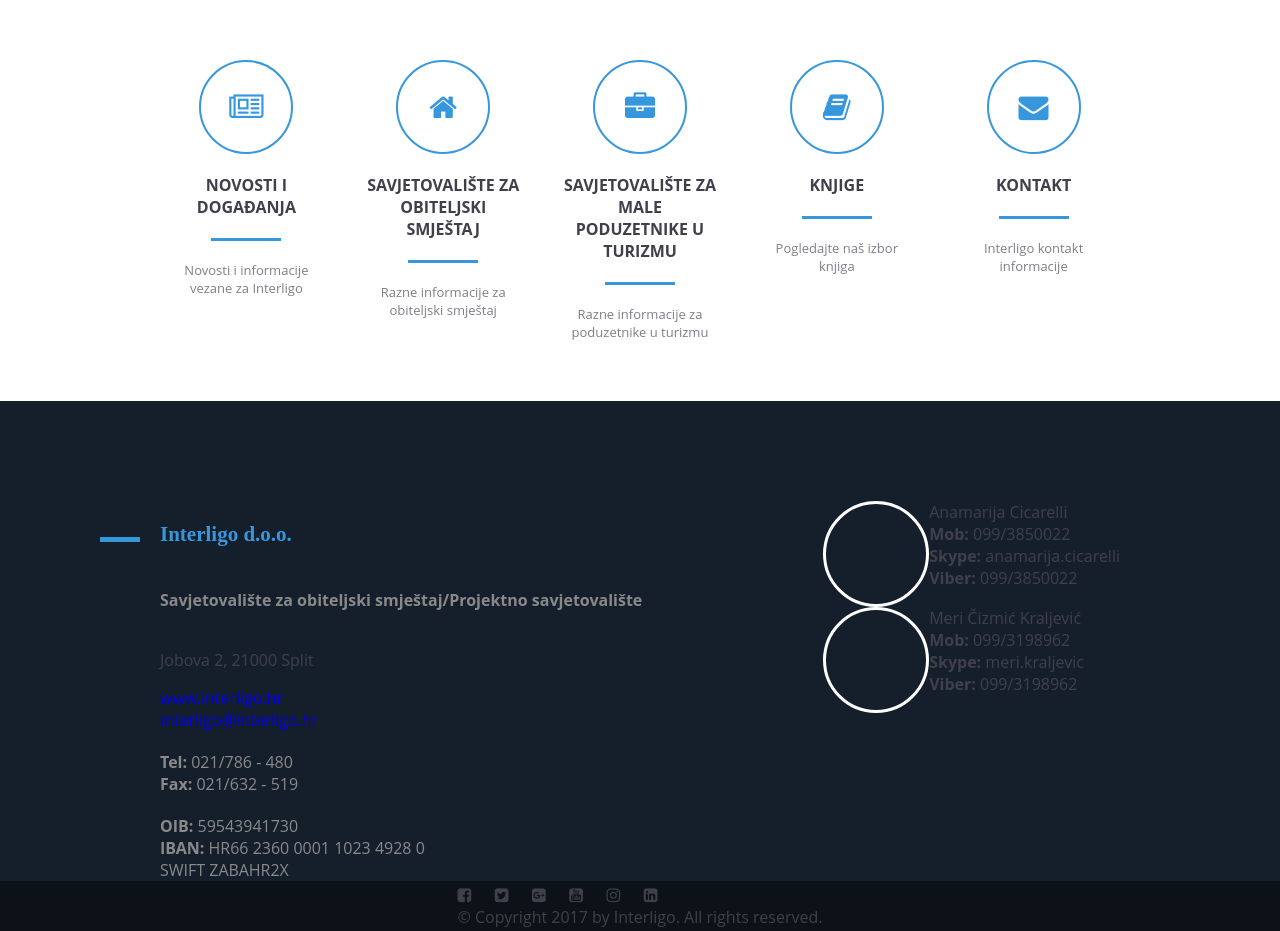
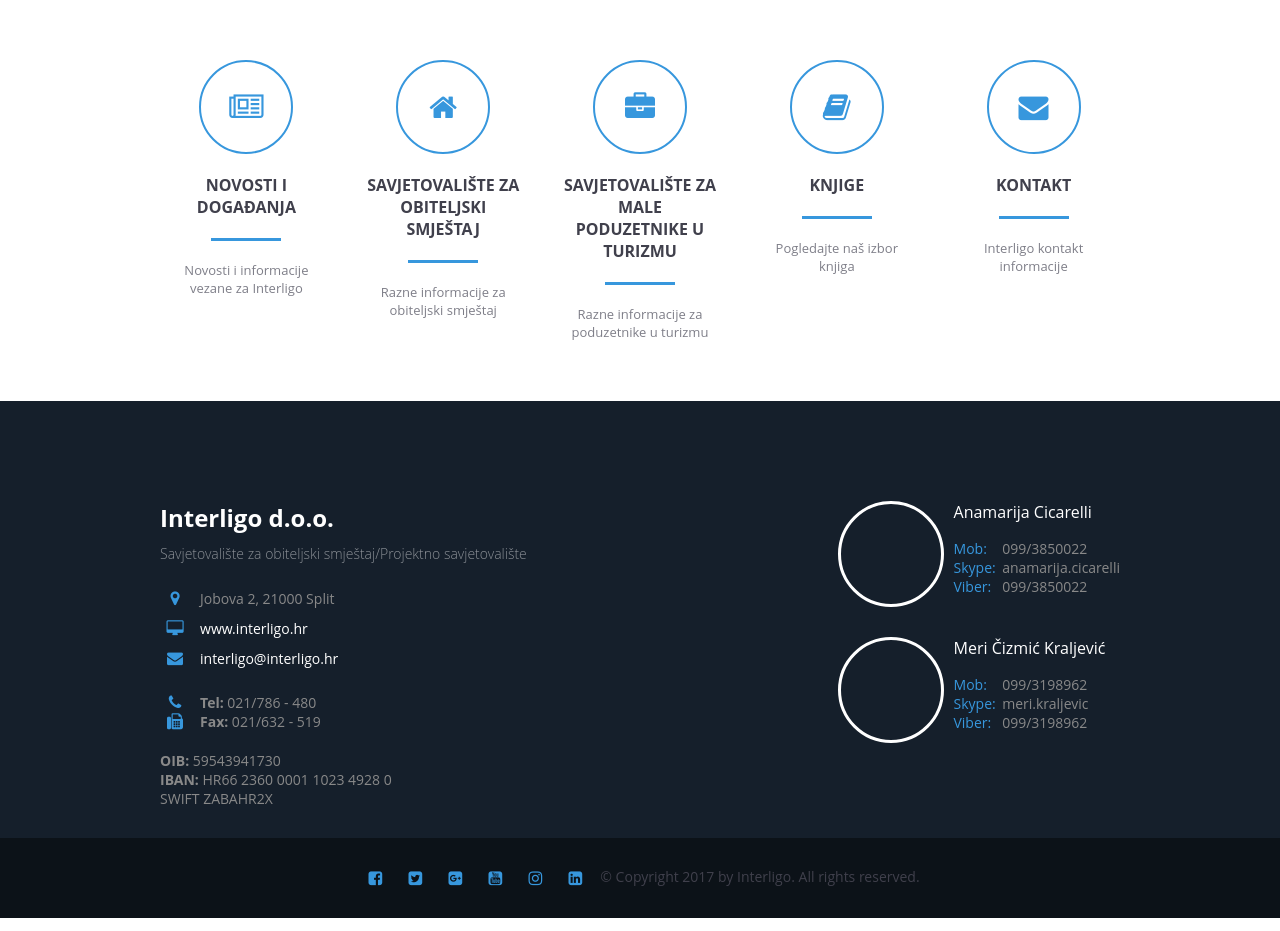
Before and after one commit to Lkraljevic/interligo, a plain HTML site: page index2.html in a window 1280 px wide. Drawn offline with Linux system fonts and the light colour scheme; a web font is replaced by a local one.

Commit message:
main menu, contacts

```diff
--- a/css/main.css
+++ b/css/main.css
@@ -40,72 +40,23 @@
   position: relative;
   clear: both;
 }
-h1.title-h1 {
-  font-family: 'Merriweather', serif;
-  font-size: 56px;
-  color: #3797dd;
-  letter-spacing: 0;
-  line-height: 70px;
-  position: relative;
-  padding-bottom: 20px;
-}
-h1.title-h1.line::after {
-  display: block;
-  position: absolute;
-  content: '';
-  background: #3797dd;
-  width: 40px;
-  height: 5px;
-  margin-left: -15px;
-  margin-top: 20px;
-}
-h1.title-h1.white {
-  color: #fff;
+h3,
+h4 {
+  font-family: 'Open Sans', sans-serif;
+  margin: 0;
+  padding: 0;
 }
 h3 {
-  font-family: 'Merriweather', serif;
-  font-size: 21px;
-  color: #3797dd;
-  letter-spacing: 0;
+  font-size: 24px;
+  color: #fff;
+  font-weight: 700;
+  padding-bottom: 10px;
 }
-h3:after {
-  display: block;
-  position: absolute;
-  content: '';
-  background: #3797dd;
-  width: 40px;
-  height: 5px;
-  margin-left: -60px;
-  margin-top: -10px;
-}
-.txt-blue {
-  color: #3797dd;
-  font-family: 'Merriweather', serif;
-  font-size: 21px;
-  font-weight: 700;
-  line-height: 33px;
-}
-.txt-blue.price-box {
-  min-width: 80px;
-}
-.txt-blue-sans {
-  color: #3797dd;
-  font-family: 'Open Sans', sans-serif;
-  font-size: 21px;
-  line-height: 33px;
-}
-.txt-white {
+h4 {
+  font-size: 14px;
   color: #fff;
-  font-family: 'Merriweather', serif;
-  font-size: 21px;
-  font-weight: 700;
-  line-height: 33px;
-}
-.red {
-  color: #d0011b;
-}
-.white {
-  color: #fff;
+  font-weight: 100;
+  opacity: 0.5;
 }
 /* import all sections styl */
 #main-nav {
@@ -206,6 +157,29 @@
 #main-nav .big-nav .big-nav__item:hover .big-nav__item--line {
   background: #fff;
 }
+#contact div,
+#contact p,
+#contact span {
+  color: #898989;
+}
+#contact a {
+  color: #fff;
+  -webkit-transition: all 0.5s ease;
+  -moz-transition: all 0.5s ease;
+  -o-transition: all 0.5s ease;
+  -ms-transition: all 0.5s ease;
+  transition: all 0.5s ease;
+}
+#contact a:hover {
+  color: #3797dd;
+}
+#contact i {
+  width: 30px;
+  text-align: center;
+  margin-right: 10px;
+  color: #3797dd;
+  font-size: 16px;
+}
 #contact .contact-wrap {
   display: -webkit-box;
   display: -webkit-flex;
@@ -215,6 +189,10 @@
   flex-flow: column nowrap;
   background: #151f2b;
   padding-top: 100px;
+}
+#contact .contact-top {
+  padding-bottom: 30px;
+  font-size: 14px;
 }
 #contact .contact-top .container {
   display: -webkit-box;
@@ -232,7 +210,25 @@
   display: -ms-flexbox;
   display: flex;
   flex-flow: column nowrap;
-  color: #898989;
+}
+#contact .contact-top .about .info {
+  display: -webkit-box;
+  display: -webkit-flex;
+  display: -moz-flex;
+  display: -ms-flexbox;
+  display: flex;
+  flex-flow: column nowrap;
+  padding-top: 20px;
+}
+#contact .contact-top .about .info .info-row {
+  display: -webkit-box;
+  display: -webkit-flex;
+  display: -moz-flex;
+  display: -ms-flexbox;
+  display: flex;
+  flex-flow: row nowrap;
+  align-items: center;
+  height: 30px;
 }
 #contact .contact-top .about ul {
   padding-top: 20px;
@@ -244,6 +240,7 @@
   display: -ms-flexbox;
   display: flex;
   flex-flow: row nowrap;
+  padding-bottom: 30px;
 }
 #contact .contact-top .contacts .contacts__item .contacts__item--image {
   width: 100px;
@@ -254,6 +251,7 @@
   border-radius: 100%;
   border: 3px solid #fff;
   background-size: 100px;
+  margin-right: 10px;
 }
 #contact .contact-top .contacts .contacts__item .contacts__item--image.anamarija {
   background: url("img/anamarija.png") no-repeat center;
@@ -269,9 +267,20 @@
   display: flex;
   flex-flow: column nowrap;
 }
+#contact .contact-top .contacts .contacts__item .contacts__item--content .contacts-name {
+  text-transform: capitalize;
+  font-size: 16px;
+  padding-bottom: 16px;
+  color: #fff;
+}
+#contact .contact-top .contacts .contacts__item .contacts__item--content span {
+  color: #3797dd;
+  min-width: 45px;
+  display: inline-block;
+}
 #contact .contact-bot {
   background: #0c1218;
-  height: 50px;
+  height: 80px;
   display: -webkit-box;
   display: -webkit-flex;
   display: -moz-flex;
@@ -279,15 +288,15 @@
   display: flex;
   align-items: center;
 }
-#contact .contact-bot.container {
+#contact .contact-bot .copyright-wrap {
   display: -webkit-box;
   display: -webkit-flex;
   display: -moz-flex;
   display: -ms-flexbox;
   display: flex;
-  justify-content: flex-end;
+  flex-flow: row nowrap;
 }
-#contact .contact-bot .social {
+#contact .contact-bot .copyright-wrap .social {
   display: -webkit-box;
   display: -webkit-flex;
   display: -moz-flex;
@@ -295,7 +304,21 @@
   display: flex;
   flex-flow: row nowrap;
   justify-content: space-between;
-  width: 200px;
+}
+#contact .contact-bot .copyright-wrap .social a:hover i {
+  color: #fff;
+}
+#contact .contact-bot .copyright-wrap .social a i {
+  -webkit-transition: all 0.5s ease;
+  -moz-transition: all 0.5s ease;
+  -o-transition: all 0.5s ease;
+  -ms-transition: all 0.5s ease;
+  transition: all 0.5s ease;
+  font-size: 16px;
+}
+#contact .contact-bot .copyright-wrap .copyright {
+  font-size: 14px;
+  color: #40404c;
 }
 html,
 body,
--- a/index2.html
+++ b/index2.html
@@ -165,13 +165,21 @@
 								<div class="about">
 									<h3>Interligo d.o.o.</h3>
 									<h4>Savjetovalište za obiteljski smještaj/Projektno savjetovalište</h4>
-									<p>Jobova 2, 21000 Split</p>
-									<a href="http://www.interligo.hr/">www.interligo.hr</a>
-									<a href="mailto:interligo@interligo.hr">interligo@interligo.hr</a>
+									<div class="info">
+										<div class="info-row">
+											<i class="fa fa-map-marker" aria-hidden="true"></i> <span>Jobova 2, 21000 Split</span>
+										</div>
+										<div class="info-row">
+											<i class="fa fa-desktop" aria-hidden="true"></i> <a href="http://www.interligo.hr/">www.interligo.hr</a>
+										</div>
+										<div class="info-row">
+											<i class="fa fa-envelope" aria-hidden="true"></i> <a href="mailto:interligo@interligo.hr">interligo@interligo.hr</a>
+										</div>
+									</div>
 
 									<ul>
-										<li><b>Tel:</b> 021/786 - 480</li>
-										<li><b>Fax:</b> 021/632 - 519</li>
+										<li><i class="fa fa-phone" aria-hidden="true"></i><b>Tel:</b> 021/786 - 480</li>
+										<li><i class="fa fa-fax" aria-hidden="true"></i><b>Fax:</b> 021/632 - 519</li>
 									</ul>
 
 									<ul>
@@ -192,9 +200,9 @@
 										<div class="contacts__item--content">
 											<span class="contacts-name">Anamarija Cicarelli</span>
 											<ul>
-												<li><b>Mob:</b> 099/3850022</li>
-												<li><b>Skype:</b> anamarija.cicarelli</li>
-												<li><b>Viber:</b> 099/3850022</li>
+												<li><span>Mob:</span> 099/3850022</li>
+												<li><span>Skype:</span> anamarija.cicarelli</li>
+												<li><span>Viber:</span> 099/3850022</li>
 											</ul>
 										</div>
 									</div>
@@ -208,9 +216,9 @@
 										<div class="contacts__item--content">
 											<span class="contacts-name">Meri Čizmić Kraljević</span>
 											<ul>
-												<li><b>Mob:</b> 099/3198962</li>
-												<li><b>Skype:</b> meri.kraljevic</li>
-												<li><b>Viber:</b> 099/3198962</li>
+												<li><span>Mob:</span> 099/3198962</li>
+												<li><span>Skype:</span> meri.kraljevic</li>
+												<li><span>Viber:</span> 099/3198962</li>
 											</ul>
 										</div>
 									</div>
@@ -221,36 +229,37 @@
 						<div class="contact-bot">
 							<div class="container">
 
+								<div class="copyright-wrap">
 									<div class="social">
 
 										<!-- 1 -->
 										<div class="social__item">
-										<i class="fa fa-facebook-square" aria-hidden="true"></i>
+											<a href="#"><i class="fa fa-facebook-square" aria-hidden="true"></i></a>
 										</div>
 
 										<!-- 2 -->
 										<div class="social__item">
-										<i class="fa fa-twitter-square" aria-hidden="true"></i>
+											<a href="#"><i class="fa fa-twitter-square" aria-hidden="true"></i></a>
 										</div>
 
 										<!-- 3 -->
 										<div class="social__item">
-										<i class="fa fa-google-plus-square" aria-hidden="true"></i>
+											<a href="#"><i class="fa fa-google-plus-square" aria-hidden="true"></i></a>
 										</div>
 
 										<!-- 4 -->
 										<div class="social__item">
-										<i class="fa fa-youtube-square" aria-hidden="true"></i>
+											<a href="#"><i class="fa fa-youtube-square" aria-hidden="true"></i></a>
 										</div>
 
 										<!-- 5 -->
 										<div class="social__item">
-										<i class="fa fa-instagram" aria-hidden="true"></i>
+											<a href="#"><i class="fa fa-instagram" aria-hidden="true"></i></a>
 										</div>
 
 										<!-- 6 -->
 										<div class="social__item">
-										<i class="fa fa-linkedin-square" aria-hidden="true"></i>
+											<a href="#"><i class="fa fa-linkedin-square" aria-hidden="true"></i></a>
 										</div>
 
 									</div><!-- /social -->
@@ -258,6 +267,7 @@
 									<div class="copyright">
 										&copy; Copyright 2017 by Interligo. All rights reserved.
 									</div>
+								</div><!-- /copyright -->
 
 							</div><!-- /container -->
 						</div>
```
Also changed, not shown: 3 other files. Lines whose indentation alone changed are shown as unchanged.
